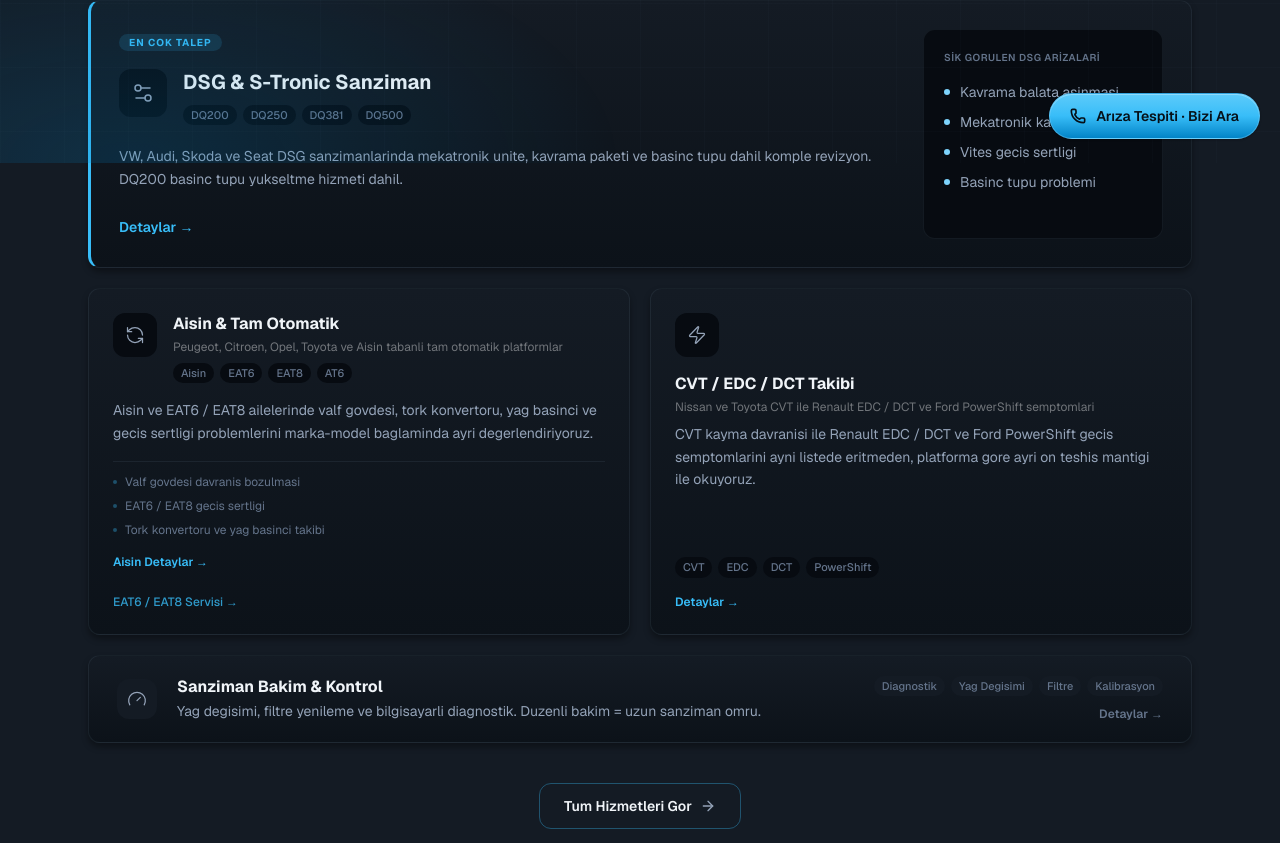
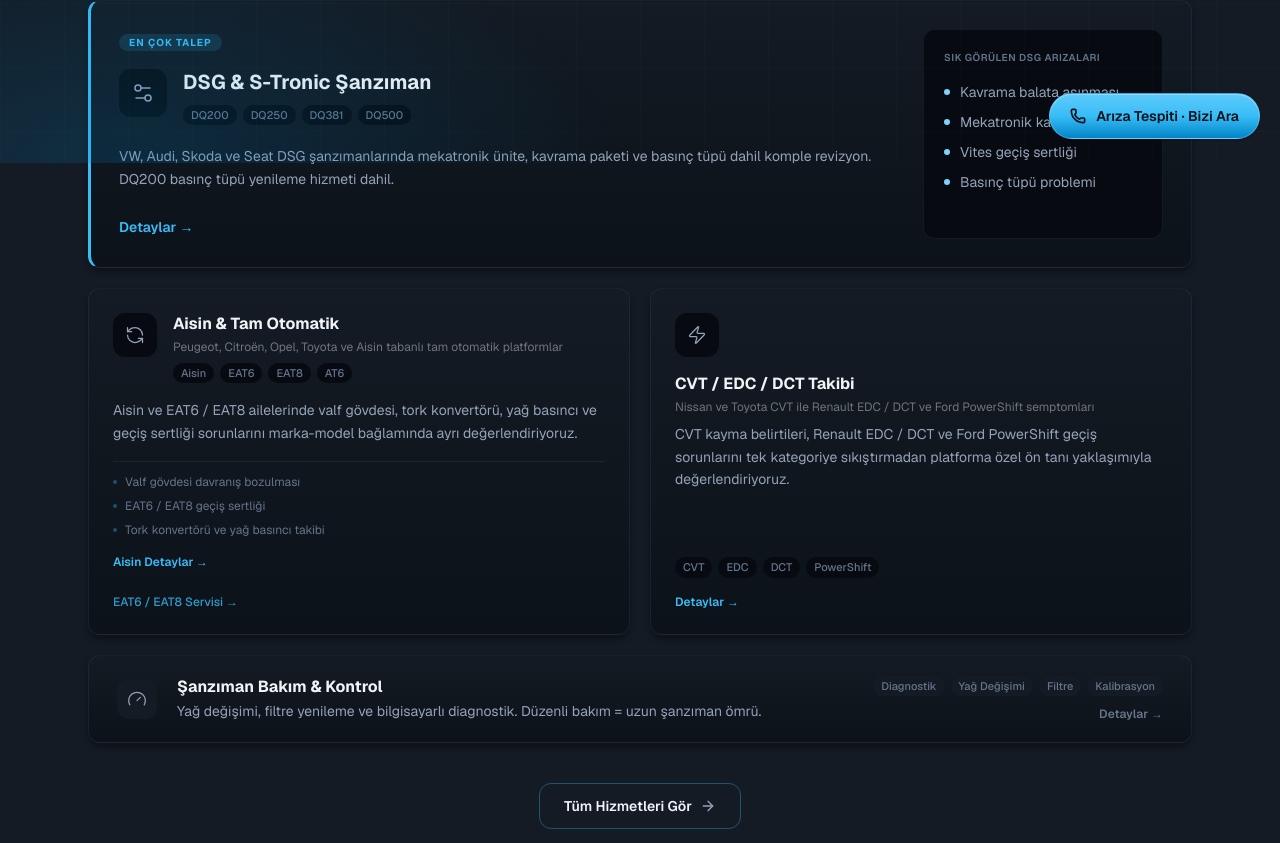
Before and after one commit to stratejist34/erenservis, a Next.js app: page /hizmetler in a window 1280 px wide. Shown: the part 637-1480 px from the top of the page. Built offline with nearby package versions, Linux system fonts and the light colour scheme; no server answers.

Commit message:
fix(content): correct Turkish characters and reword awkward sentences in HizmetlerListesi

```diff
--- a/components/HizmetlerListesi.tsx
+++ b/components/HizmetlerListesi.tsx
@@ -2,22 +2,22 @@
 import Link from 'next/link';
 
 const DSG_FAULTS = [
-  'Kavrama balata asinmasi',
-  'Mekatronik kart arizasi',
-  'Vites gecis sertligi',
-  'Basinc tupu problemi',
+  'Kavrama balata aşınması',
+  'Mekatronik kart arızası',
+  'Vites geçiş sertliği',
+  'Basınç tüpü problemi',
 ] as const;
 
 const AISIN_FAULTS = [
-  'Valf govdesi davranis bozulmasi',
-  'EAT6 / EAT8 gecis sertligi',
-  'Tork konvertoru ve yag basinci takibi',
+  'Valf gövdesi davranış bozulması',
+  'EAT6 / EAT8 geçiş sertliği',
+  'Tork konvertörü ve yağ basıncı takibi',
 ] as const;
 
 const DSG_TAGS = ['DQ200', 'DQ250', 'DQ381', 'DQ500'] as const;
 const AISIN_TAGS = ['Aisin', 'EAT6', 'EAT8', 'AT6'] as const;
 const CVT_TAGS = ['CVT', 'EDC', 'DCT', 'PowerShift'] as const;
-const BAKIM_TAGS = ['Diagnostik', 'Yag Degisimi', 'Filtre', 'Kalibrasyon'] as const;
+const BAKIM_TAGS = ['Diagnostik', 'Yağ Değişimi', 'Filtre', 'Kalibrasyon'] as const;
 
 export default function HizmetlerListesi({ hideHeader }: { hideHeader?: boolean } = {}) {
   return (
@@ -25,13 +25,13 @@
       <div className="max-w-6xl mx-auto px-4 sm:px-6">
         {!hideHeader && (
           <div className="text-center mb-14">
-            <p className="section-tag mb-4">Uzmanlik Alanlarimiz</p>
+            <p className="section-tag mb-4">Uzmanlık Alanlarımız</p>
             <h2 id="hizmetler-baslik" className="text-fg mb-4">
-              Sanziman Hizmetlerimiz
+              Şanzıman Hizmetlerimiz
             </h2>
             <p className="text-fg-soft max-w-xl mx-auto leading-relaxed">
-              Turkiye parkinda sik gorulen otomatik sanziman ailelerinde tani, bakim ve revizyon.
-              Orijinal parca, garantili iscilik.
+              Türkiye parkında sık görülen otomatik şanzıman ailelerinde tanı, bakım ve revizyon.
+              Orijinal parça, garantili işçilik.
             </p>
           </div>
         )}
@@ -46,7 +46,7 @@
               <div className="flex-1 min-w-0">
                 <div className="mb-4">
                   <span className="text-[10px] font-bold uppercase tracking-widest px-2.5 py-0.5 rounded-full bg-accent/15 text-accent">
-                    En Cok Talep
+                    En Çok Talep
                   </span>
                 </div>
 
@@ -56,7 +56,7 @@
                   </div>
                   <div className="min-w-0">
                     <h3 className="text-xl font-bold text-fg leading-snug mb-2 group-hover:text-accent-hi transition-colors duration-200">
-                      DSG &amp; S-Tronic Sanziman
+                      DSG &amp; S-Tronic Şanzıman
                     </h3>
                     <div className="flex flex-wrap gap-1.5">
                       {DSG_TAGS.map((tag) => (
@@ -69,8 +69,8 @@
                 </div>
 
                 <p className="text-sm text-fg-soft leading-relaxed mb-6">
-                  VW, Audi, Skoda ve Seat DSG sanzimanlarinda mekatronik unite, kavrama paketi ve basinc
-                  tupu dahil komple revizyon. DQ200 basinc tupu yukseltme hizmeti dahil.
+                  VW, Audi, Skoda ve Seat DSG şanzımanlarında mekatronik ünite, kavrama paketi ve basınç
+                  tüpü dahil komple revizyon. DQ200 basınç tüpü yenileme hizmeti dahil.
                 </p>
 
                 <span className="text-sm font-semibold text-accent group-hover:underline">
@@ -80,7 +80,7 @@
 
               <div className="lg:w-60 shrink-0 rounded-xl bg-surface-0 border border-edge p-5">
                 <p className="text-[10px] font-semibold text-fg-muted uppercase tracking-wider mb-4">
-                  Sik Gorulen DSG Arizalari
+                  Sık Görülen DSG Arızaları
                 </p>
                 <ul className="space-y-2.5">
                   {DSG_FAULTS.map((fault) => (
@@ -106,7 +106,7 @@
                 <h3 className="text-base font-bold text-fg leading-snug mb-1 group-hover:text-accent-hi transition-colors duration-200">
                   Aisin &amp; Tam Otomatik
                 </h3>
-                <p className="text-xs text-white/40 mt-1 mb-2">Peugeot, Citroen, Opel, Toyota ve Aisin tabanli tam otomatik platformlar</p>
+                <p className="text-xs text-white/40 mt-1 mb-2">Peugeot, Citroën, Opel, Toyota ve Aisin tabanlı tam otomatik platformlar</p>
                 <div className="flex flex-wrap gap-1.5">
                   {AISIN_TAGS.map((tag) => (
                     <span key={tag} className="text-[11px] font-medium px-2 py-0.5 rounded-full bg-surface-0 text-fg-muted">
@@ -118,8 +118,8 @@
             </div>
 
             <p className="text-sm text-fg-soft leading-relaxed flex-1">
-              Aisin ve EAT6 / EAT8 ailelerinde valf govdesi, tork konvertoru, yag basinci ve gecis sertligi
-              problemlerini marka-model baglaminda ayri degerlendiriyoruz.
+              Aisin ve EAT6 / EAT8 ailelerinde valf gövdesi, tork konvertörü, yağ basıncı ve geçiş sertliği
+              sorunlarını marka-model bağlamında ayrı değerlendiriyoruz.
             </p>
 
             <ul className="space-y-2 pt-3 border-t border-edge">
@@ -152,10 +152,10 @@
               <h3 className="text-base font-bold text-fg leading-snug mb-1 group-hover:text-accent-hi transition-colors duration-200">
                 CVT / EDC / DCT Takibi
               </h3>
-              <p className="text-xs text-white/40 mt-1 mb-2">Nissan ve Toyota CVT ile Renault EDC / DCT ve Ford PowerShift semptomlari</p>
+              <p className="text-xs text-white/40 mt-1 mb-2">Nissan ve Toyota CVT ile Renault EDC / DCT ve Ford PowerShift semptomları</p>
               <p className="text-sm text-fg-soft leading-relaxed">
-                CVT kayma davranisi ile Renault EDC / DCT ve Ford PowerShift gecis semptomlarini ayni listede
-                eritmeden, platforma gore ayri on teshis mantigi ile okuyoruz.
+                CVT kayma belirtileri, Renault EDC / DCT ve Ford PowerShift geçiş sorunlarını tek kategoriye
+                sıkıştırmadan platforma özel ön tanı yaklaşımıyla değerlendiriyoruz.
               </p>
             </div>
 
@@ -182,11 +182,11 @@
 
             <div className="flex-1 min-w-0">
               <h3 className="text-base font-bold text-fg leading-snug mb-1 group-hover:text-accent-hi transition-colors duration-200">
-                Sanziman Bakim &amp; Kontrol
+                Şanzıman Bakım &amp; Kontrol
               </h3>
               <p className="text-sm text-fg-soft leading-snug">
-                Yag degisimi, filtre yenileme ve bilgisayarli diagnostik.
-                Duzenli bakim = uzun sanziman omru.
+                Yağ değişimi, filtre yenileme ve bilgisayarlı diagnostik.
+                Düzenli bakım = uzun şanzıman ömrü.
               </p>
             </div>
 
@@ -210,7 +210,7 @@
             href="/hizmetler/"
             className="inline-flex items-center gap-2 px-6 py-3 rounded-xl border border-edge-hi text-fg font-semibold text-sm hover:bg-surface-2 transition-colors"
           >
-            Tum Hizmetleri Gor
+            Tüm Hizmetleri Gör
             <ArrowRight className="w-4 h-4 text-fg-soft" strokeWidth={2} />
           </Link>
         </div>
```
